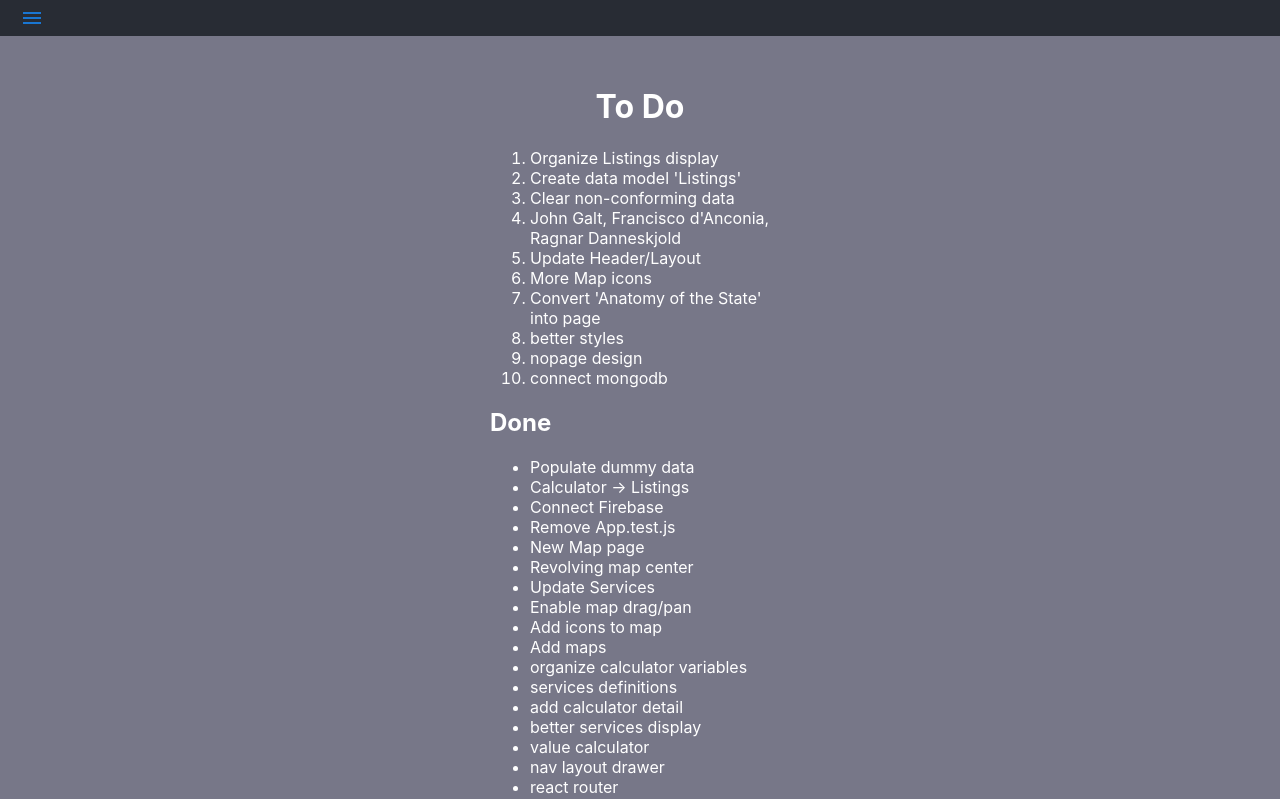
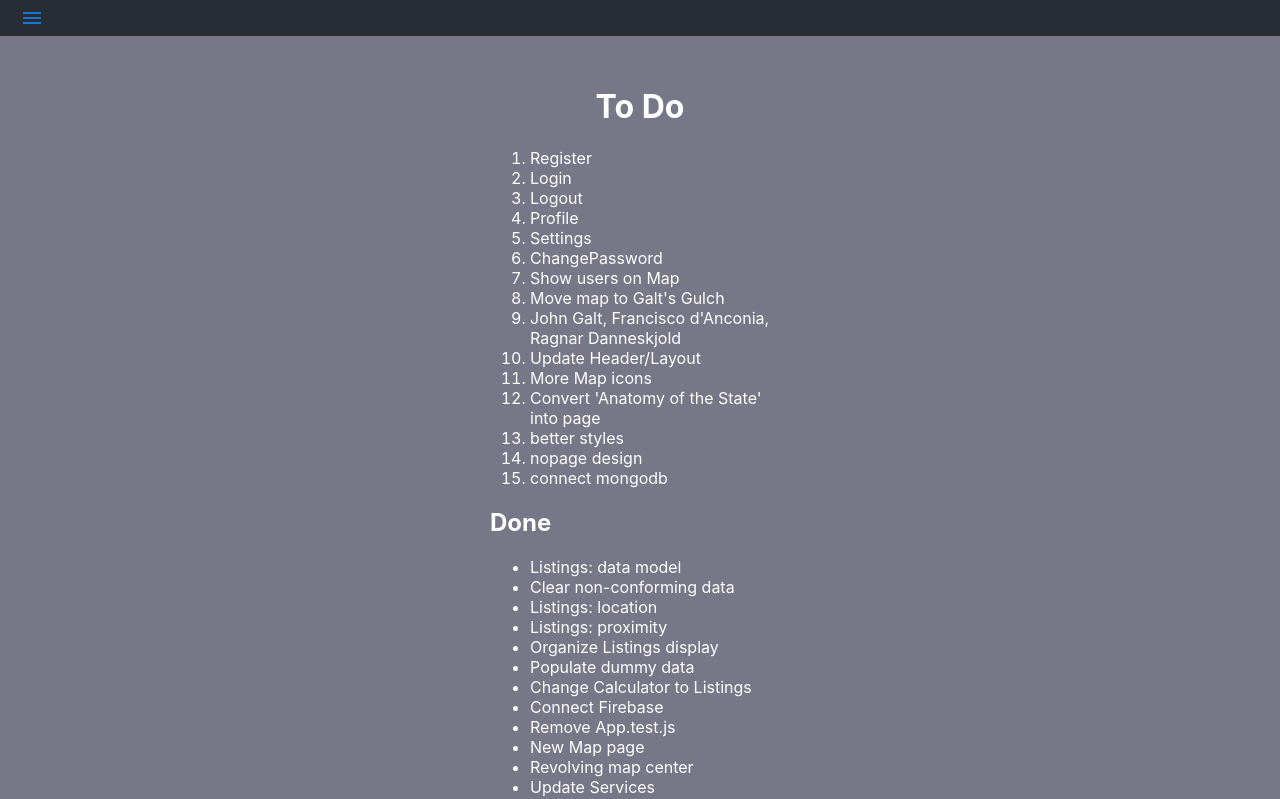
Before and after one commit to ahazrat/safety-net, a React (Create React App) app: page /safety-net/todo in a window 1280 px wide. Shown: the top 799 px of the page. Built offline with nearby package versions, Linux system fonts and the light colour scheme.

Commit message:
Listings data model, location,proximity; Clear non-conforming data

```diff
--- a/src/pages/Listings.js
+++ b/src/pages/Listings.js
@@ -2,15 +2,13 @@ import { useState, useEffect } from 'react'
 import Card from '@mui/material/Card'
 import Button from '@mui/material/Button'
 import DeleteIcon from '@mui/icons-material/Delete'
-import { faker } from '@faker-js/faker'
-// import CardActions from '@mui/material/CardActions'
-// import CardContent from '@mui/material/CardContent'
-
 import Avatar from '@mui/material/Avatar'
 import Stack from '@mui/material/Stack'
+import { faker } from '@faker-js/faker'
 
 import { getCollection, createNewDoc, deleteDocument } from '../components/Firebase'
 import RowRadioButtonsGroup from '../components/RadioRow'
+import { calcCrow } from '../utils/GeoUtils'
 
 function createNewListing() {
   const userName = faker.internet.userName()
@@ -21,7 +19,11 @@ function createNewListing() {
     jobTitle: faker.name.jobTitle(),
     userName: userName,
     fullName: faker.name.fullName(),
-    city: faker.address.city(),
+    location: {
+      latLng: faker.address.nearbyGPSCoordinate([51.5, -0.09], 10, true),
+      country: faker.address.country(),
+      city: faker.address.city(),
+    },
     btcAdd: faker.finance.bitcoinAddress(),
   }
   fetch('https://loremflickr.com/640/480/people')
@@ -36,12 +38,13 @@ function validateListing(l) {
   if (!('createdAt' in l)) { return 'red' }
   if (!('userImage' in l)) { return 'red' }
   if (l.userImage === 'https://loremflickr.com/640/480/people') { return 'red' }
+  if (!('location' in l)) { return 'red' }
+  if (!('latLng' in l.location)) { return 'lightred' }
   if (typeof l.createdAt === 'number') { return '#0F8' }
-  if (0) { return 'red' }
   return 'green'
 }
 
-function ListingsArr({ listings }) {
+function ListingsArr({ listings, location }) {
   return (
     <Stack style={{ display: 'flex', flexDirection: 'row', flexWrap: 'wrap', justifyContent: 'space-around', alignContent: 'space-around' }}>
       {listings.map((l, i) => {
@@ -65,6 +68,7 @@ function ListingsArr({ listings }) {
             </div>
             <div style={{ fontSize: 'small' }}>
               <p>{l.jobTitle}</p>
+              <p>Distance: {l.location ? calcCrow(location, l.location.latLng) : 0} km</p>
               <p>ID: {l.id}</p>
               <p>Created at: {createdAt}</p>
             </div>
@@ -83,14 +87,6 @@ function ListingsArr({ listings }) {
 
 export default function Listings(props) {
 
-  const [listings, setListings] = useState([])
-
-  useEffect(() => {
-    // createNewListing()
-    getCollection('listings').then(ls => setListings(ls))
-  }, [])
-
-
   const profiles = {
     'Neighborhood Watch': {
     },
@@ -101,11 +97,20 @@ export default function Listings(props) {
     'Safe Rides': {
     },
   }
+  const [listings, setListings] = useState([])
   const [profile, setProfile] = useState(Object.keys(profiles)[1])
+  const [location, setLocation] = useState([51.5, -0.09])
+
+  useEffect(() => {
+    // createNewListing()
+    getCollection('listings').then(ls => setListings(ls))
+  }, [])
 
   return (
     <div style={{ backgroundColor: '#556', padding: 30 }}>
       <h1>Listings</h1>
+
+      <p>Your location: {location}</p>
 
       <RowRadioButtonsGroup
         label='Select Profile'
@@ -119,7 +124,7 @@ export default function Listings(props) {
 
       <p>{listings.length} listings</p>
       {listings instanceof Array && listings.length > 0 ?
-        <ListingsArr listings={listings} /> : null
+        <ListingsArr listings={listings} location={location} /> : null
       }
 
     </div>
--- a/src/pages/ToDo.js
+++ b/src/pages/ToDo.js
@@ -5,9 +5,14 @@ export default function ToDo(props) {
       <h1>To Do</h1>
       <div style={{ width: 300, margin: 'auto', textAlign: 'left' }}>
         <ol>
-          <li>Organize Listings display</li>
-          <li>Create data model 'Listings'</li>
-          <li>Clear non-conforming data</li>
+          <li>Register</li>
+          <li>Login</li>
+          <li>Logout</li>
+          <li>Profile</li>
+          <li>Settings</li>
+          <li>ChangePassword</li>
+          <li>Show users on Map</li>
+          <li>Move map to Galt's Gulch</li>
           <li>John Galt, Francisco d'Anconia, Ragnar Danneskjold</li>
           <li>Update Header/Layout</li>
           <li>More Map icons</li>
@@ -19,8 +24,13 @@ export default function ToDo(props) {
 
         <h2>Done</h2>
         <ul>
+          <li>Listings: data model</li>
+          <li>Clear non-conforming data</li>
+          <li>Listings: location</li>
+          <li>Listings: proximity</li>
+          <li>Organize Listings display</li>
           <li>Populate dummy data</li>
-          <li>Calculator -> Listings</li>
+          <li>Change Calculator to Listings</li>
           <li>Connect Firebase</li>
           <li>Remove App.test.js</li>
           <li>New Map page</li>
--- /dev/null
+++ b/src/utils/GeoUtils.js
@@ -0,0 +1,28 @@
+function toRad(Value) {
+  // Converts numeric degrees to radians
+  return Value * Math.PI / 180
+}
+
+function calcCrow(p1, p2) {
+  // Takes two points (LatLng)
+  // Returns distance between them as the crow flies (in km)
+
+  var lat1 = p1[0]
+  var lon1 = p1[1]
+  var lat2 = p2[0]
+  var lon2 = p2[1]
+
+  var R = 6371 // km
+  var dLat = toRad(lat2-lat1)
+  var dLon = toRad(lon2-lon1)
+  var lat1 = toRad(lat1)
+  var lat2 = toRad(lat2)
+
+  var a = Math.sin(dLat/2) * Math.sin(dLat/2) +
+    Math.sin(dLon/2) * Math.sin(dLon/2) * Math.cos(lat1) * Math.cos(lat2)
+  var c = 2 * Math.atan2(Math.sqrt(a), Math.sqrt(1-a))
+  var d = R * c
+  return d.toFixed(2)
+}
+
+export { calcCrow }
```
Also changed, not shown: 9 other files (tests, documents, lock files or other folders).
